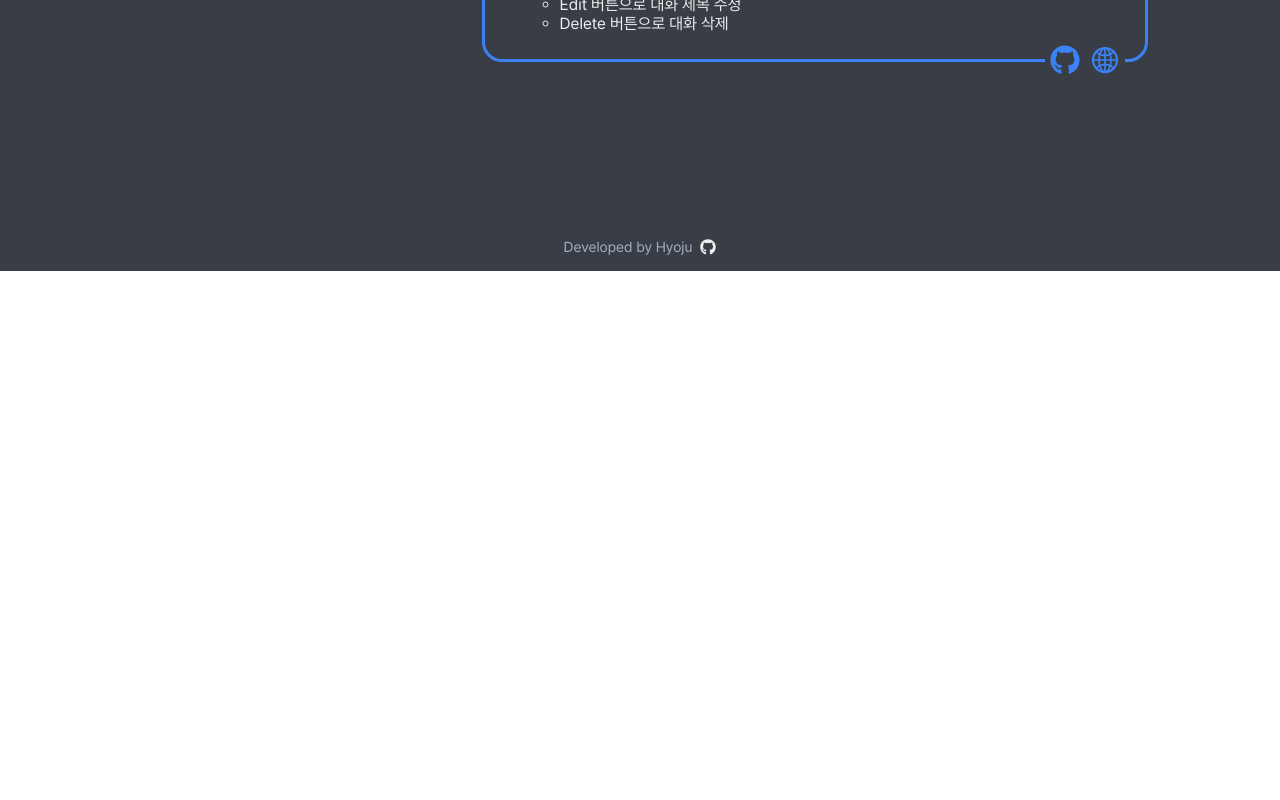
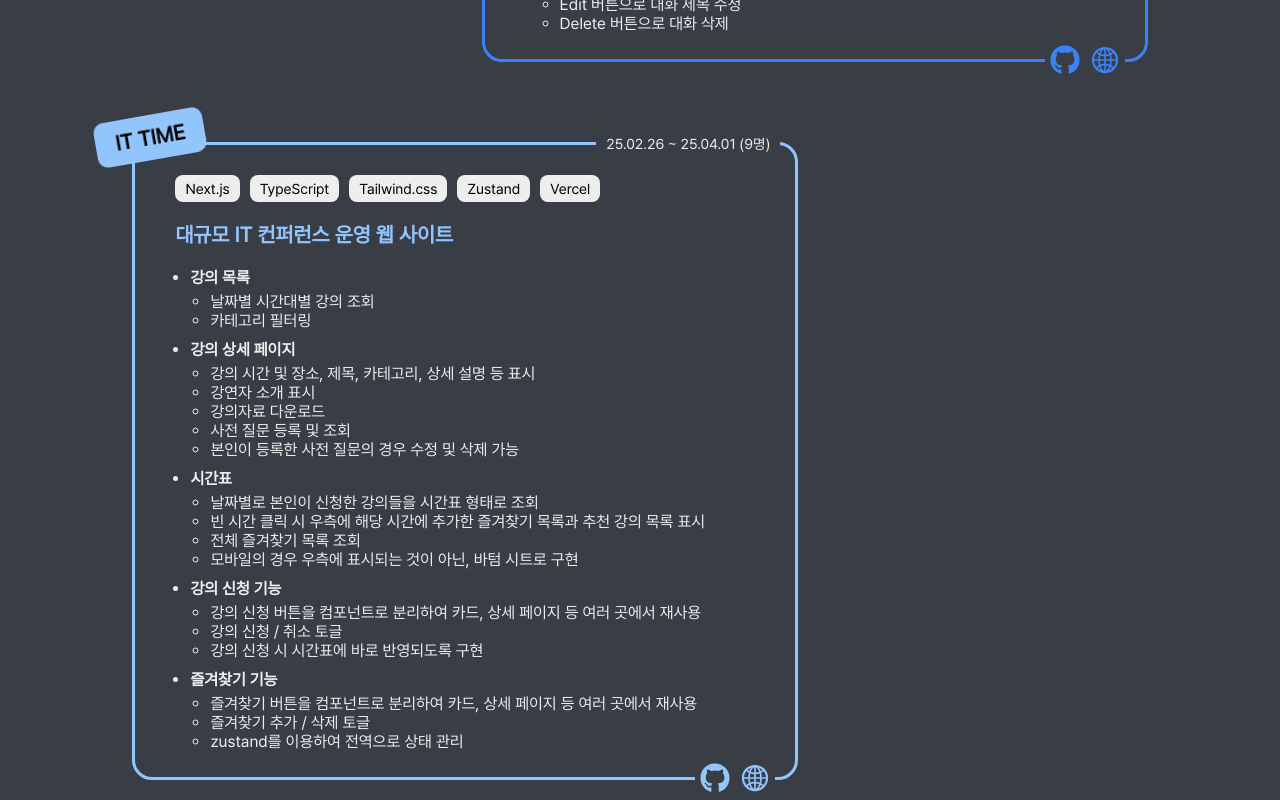
Before and after one commit to hjoo830/portfolio, a React (Create React App) app: page / in a window 1280 px wide. Shown: the part 6000-6800 px from the top of the page. Before the commit the page ends 6271 px from the top, so only its background shows below. Built offline with nearby package versions, Linux system fonts and the light colour scheme; a web font is replaced by a local one.

Commit message:
✨ Feat: Update projects data

```diff
--- a/src/data/projects.js
+++ b/src/data/projects.js
@@ -391,4 +391,53 @@ export const projects = [
       },
     ],
   },
+  {
+    name: "IT TIME",
+    title: "대규모 IT 컨퍼런스 운영 웹 사이트",
+    date: "25.02.26 ~ 25.04.01 (9명)",
+    techStack: ["Next.js", "TypeScript", "Tailwind.css", "Zustand", "Vercel"],
+    githubUrl: "https://github.com/saero-jinro/saerojinro-client",
+    websiteUrl: "https://ittime.site/",
+    content: [
+      {
+        function: "강의 목록",
+        descriptions: ["날짜별 시간대별 강의 조회", "카테고리 필터링"],
+      },
+      {
+        function: "강의 상세 페이지",
+        descriptions: [
+          "강의 시간 및 장소, 제목, 카테고리, 상세 설명 등 표시",
+          "강연자 소개 표시",
+          "강의자료 다운로드",
+          "사전 질문 등록 및 조회",
+          "본인이 등록한 사전 질문의 경우 수정 및 삭제 가능",
+        ],
+      },
+      {
+        function: "시간표",
+        descriptions: [
+          "날짜별로 본인이 신청한 강의들을 시간표 형태로 조회",
+          "빈 시간 클릭 시 우측에 해당 시간에 추가한 즐겨찾기 목록과 추천 강의 목록 표시",
+          "전체 즐겨찾기 목록 조회",
+          "모바일의 경우 우측에 표시되는 것이 아닌, 바텀 시트로 구현",
+        ],
+      },
+      {
+        function: "강의 신청 기능",
+        descriptions: [
+          "강의 신청 버튼을 컴포넌트로 분리하여 카드, 상세 페이지 등 여러 곳에서 재사용",
+          "강의 신청 / 취소 토글",
+          "강의 신청 시 시간표에 바로 반영되도록 구현",
+        ],
+      },
+      {
+        function: "즐겨찾기 기능",
+        descriptions: [
+          "즐겨찾기 버튼을 컴포넌트로 분리하여 카드, 상세 페이지 등 여러 곳에서 재사용",
+          "즐겨찾기 추가 / 삭제 토글",
+          "zustand를 이용하여 전역으로 상태 관리",
+        ],
+      },
+    ],
+  },
 ];
```
